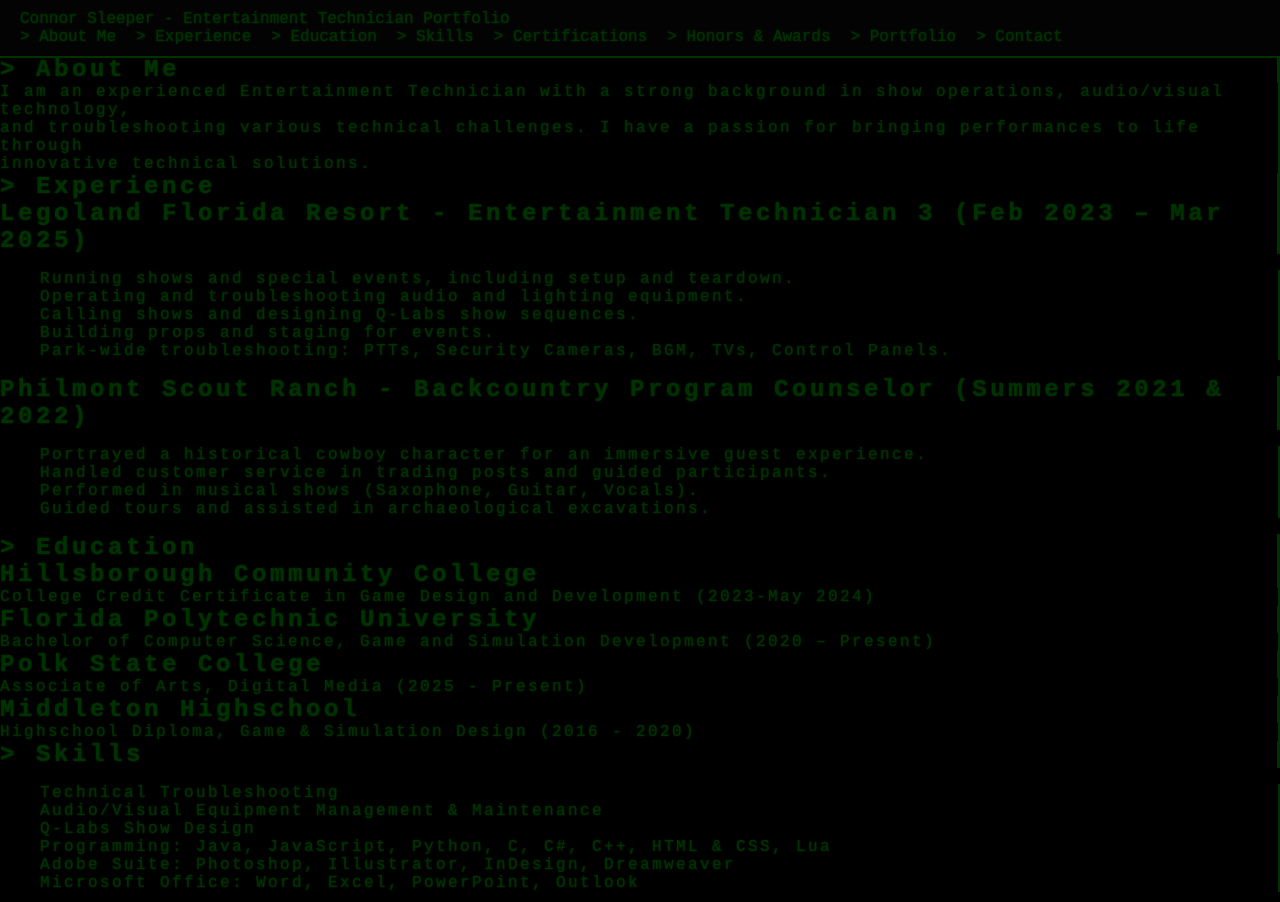
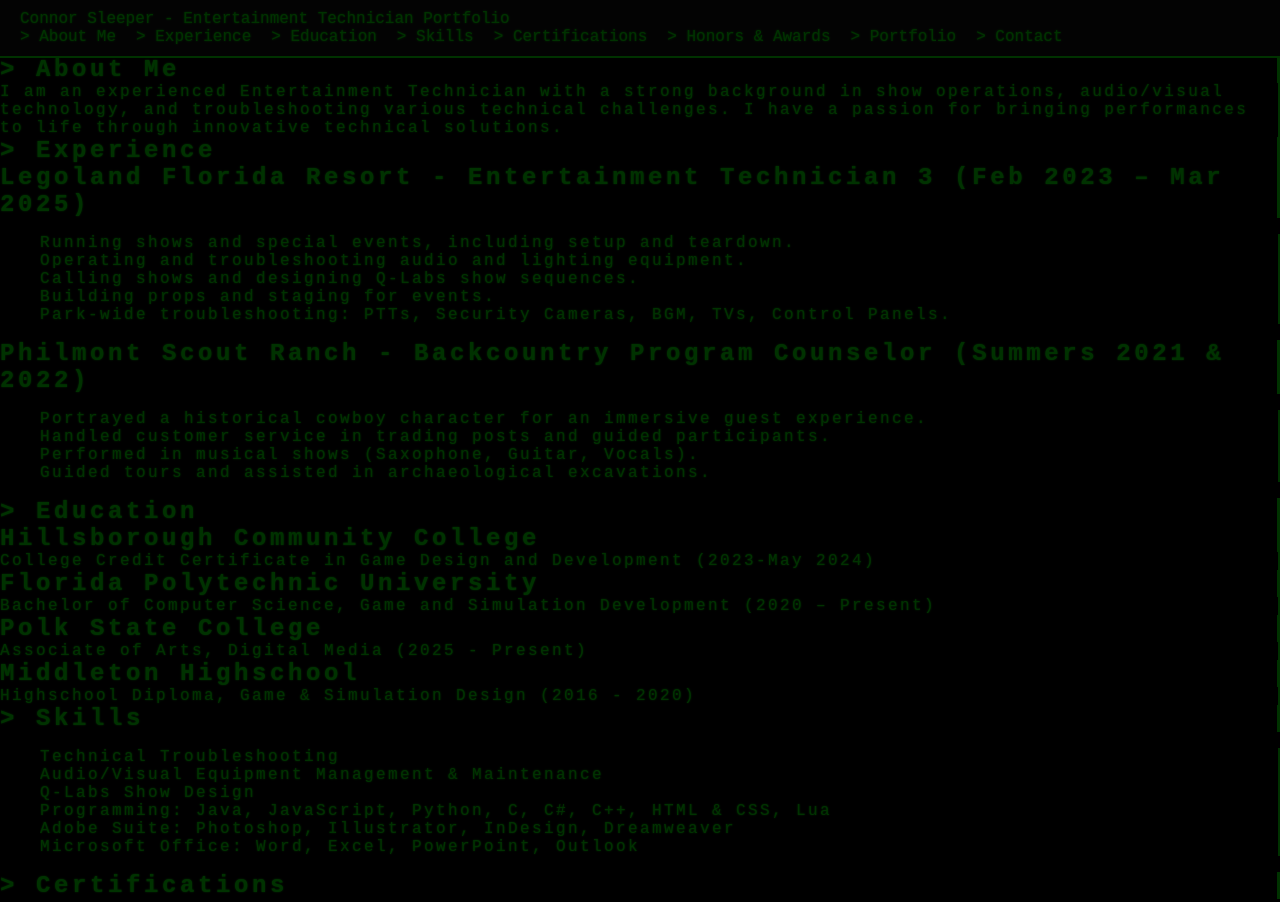
Before and after one commit to connorsleeper/connorsleeper.github.io, a plain HTML site: page index.html in a window 1280 px wide. Shown: the top 902 px of the page. Drawn offline with Linux system fonts and the light colour scheme; a web font is replaced by a local one.

Commit message:
Update index.html

```diff
--- a/index.html
+++ b/index.html
@@ -311,10 +311,7 @@ body::after {
 		<!-- About Me Section -->
 		<section id="about">
         <h1 class="animated-text">> About Me</h1>
-        <p class="animated-text" >I am an experienced Entertainment Technician with a strong background in show operations, audio/visual technology, </p>
-		<p class="animated-text">and troubleshooting various
-			technical challenges. I have a passion for bringing performances to life through </p>
-		<p class="animated-text">innovative technical solutions.</p>
+        <p class="animated-text" >I am an experienced Entertainment Technician with a strong background in show operations, audio/visual technology, and troubleshooting various technical challenges. I have a passion for bringing performances to life through innovative technical solutions.</p>
 		</section>
 		<!--<div class="spacer"></div>
 
```
